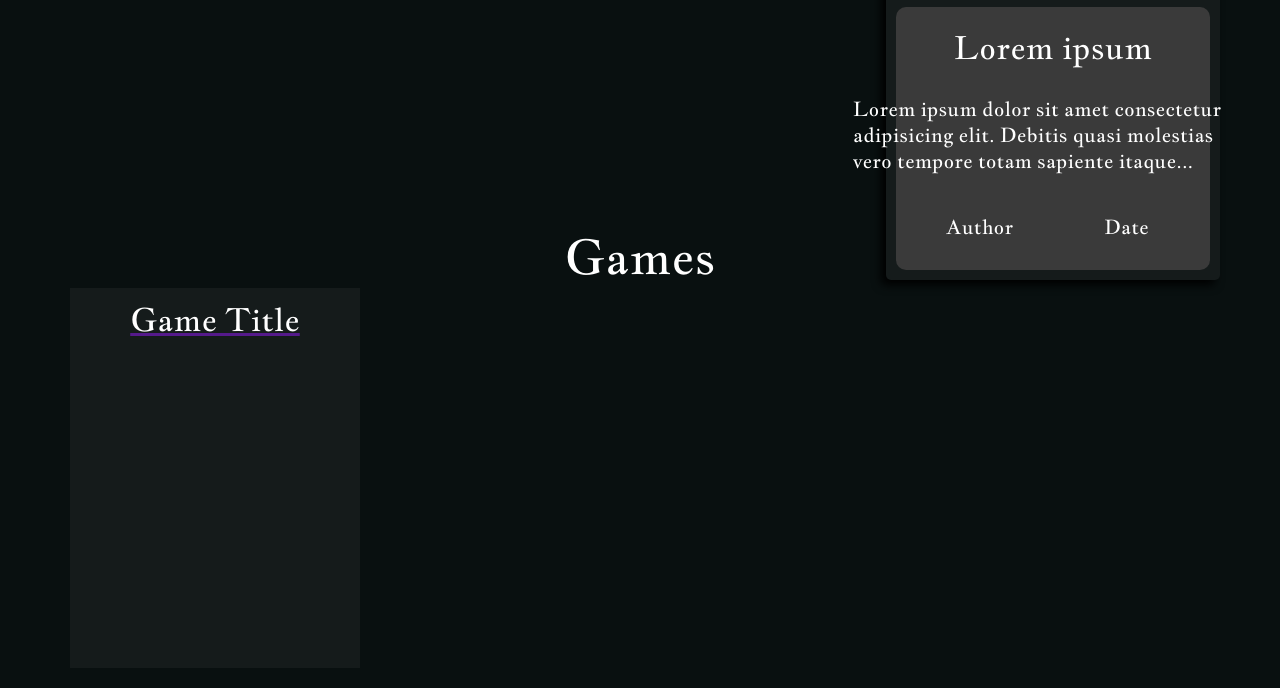
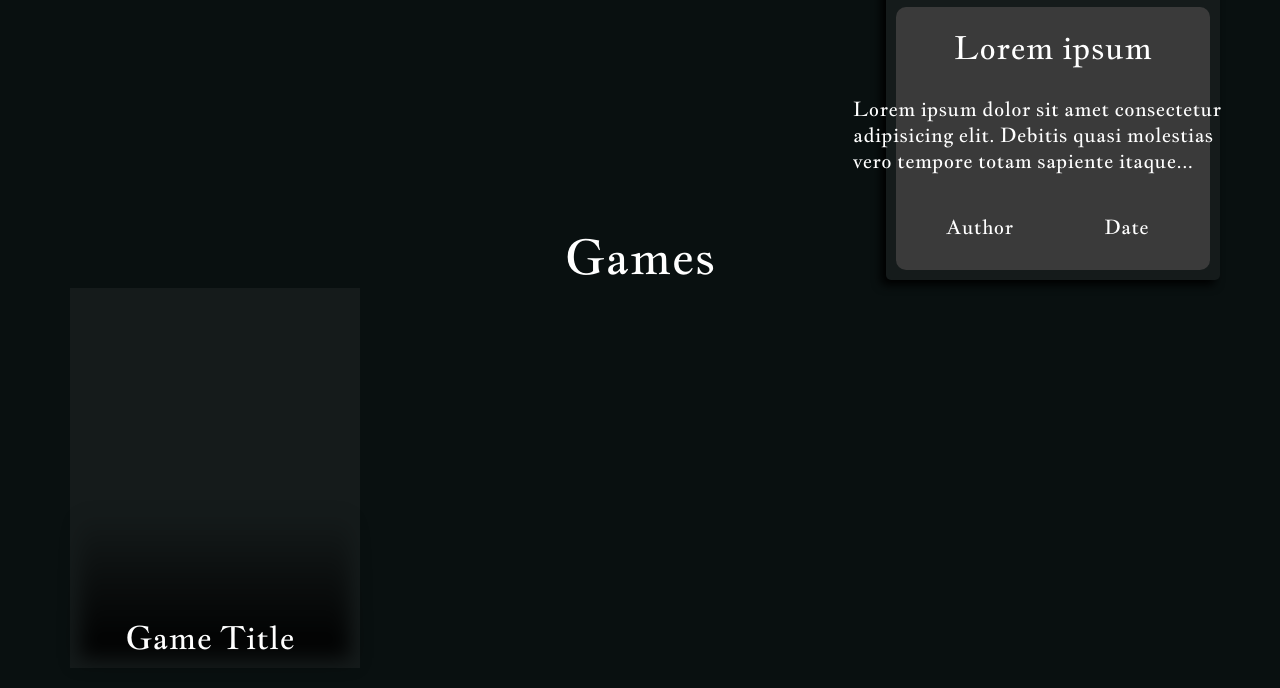
Before and after one commit to Serpent-Fang-Studios/Serpent-Fang-Studios.github.io, a plain HTML site: page index.html in a window 1280 px wide. Shown: the part 1518-2206 px from the top of the page. Drawn offline with Linux system fonts and the light colour scheme.

Commit message:
started with tillting cards

```diff
--- a/index.html
+++ b/index.html
@@ -71,7 +71,7 @@
             <h2>Games</h2>
         </div>
         <div class="gameslist">
-            <a href="" class="gamecard">
+            <a href="" class="gamecard tiltingContainer">
                 <div class="gameimgcover">
                     <img src="" alt="">
                 </div>
--- a/main.css
+++ b/main.css
@@ -168,15 +168,15 @@ div.generalContent > div{
     background-color: var(--secondary);
 }
 
-.gameslist .game .title-medium{
+.gameslist .gamecard .title-medium{
     position: absolute;
     width: calc(100% - 10px);
     bottom: 10;
 }
 
-.gameslist .game .gameimgcover{
-    height:100%;
-    width: 100%;
+.gameslist .gamecard .gameimgcover{
+    grid-row: 1 / 4;
+    grid-column: 1 / 4;
     background-image: linear-gradient(#00000000 60%, #000000);
     filter: blur(10px);
 }
@@ -214,6 +214,14 @@ div.title-small *{
     text-align: center;
 }
 
+    /* Tilting */
+    /* The container that will have all the content in it with the mouse position dectections */
+    .tiltingContainer{
+        display: grid;
+        grid-template-columns: repeat(3, 1fr);
+        grid-template-rows: repeat(3, 1fr);
+    }
+
 /* Fonts */
 
 /* jacques-francois */
```
